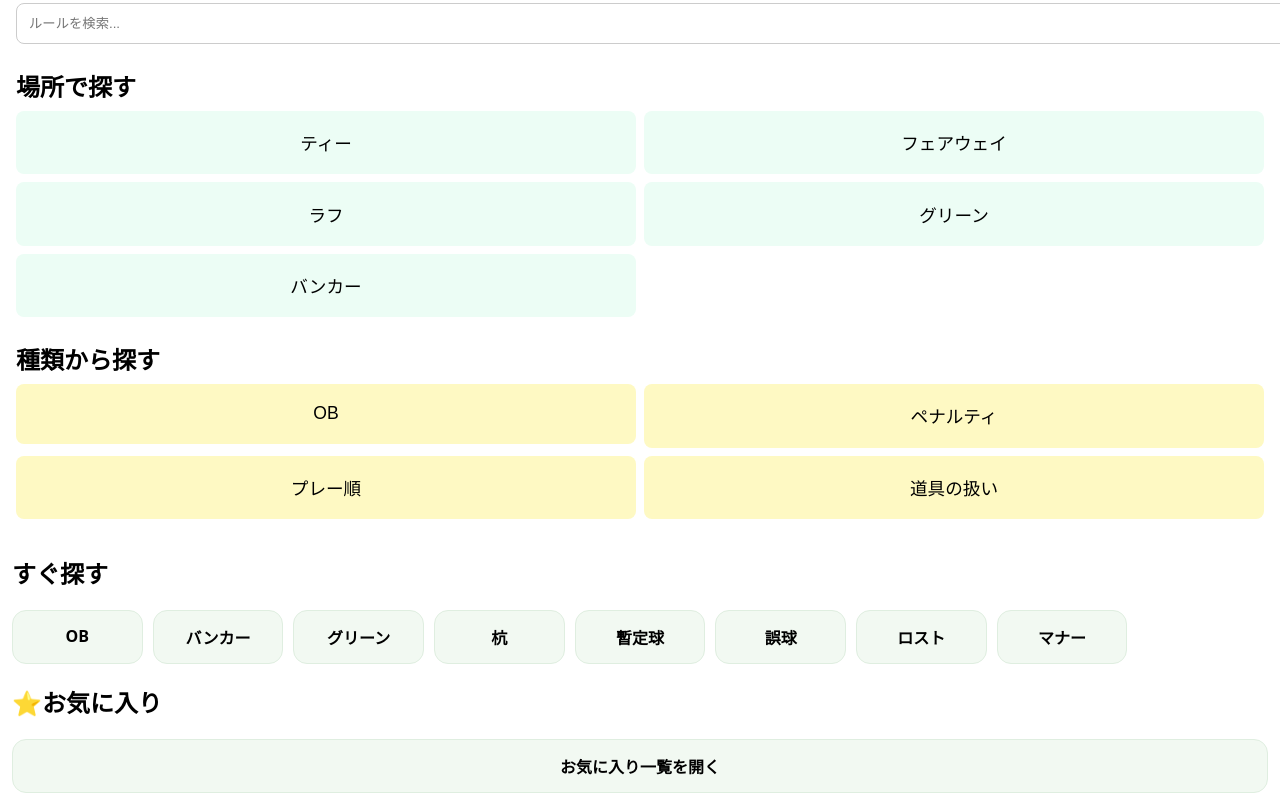
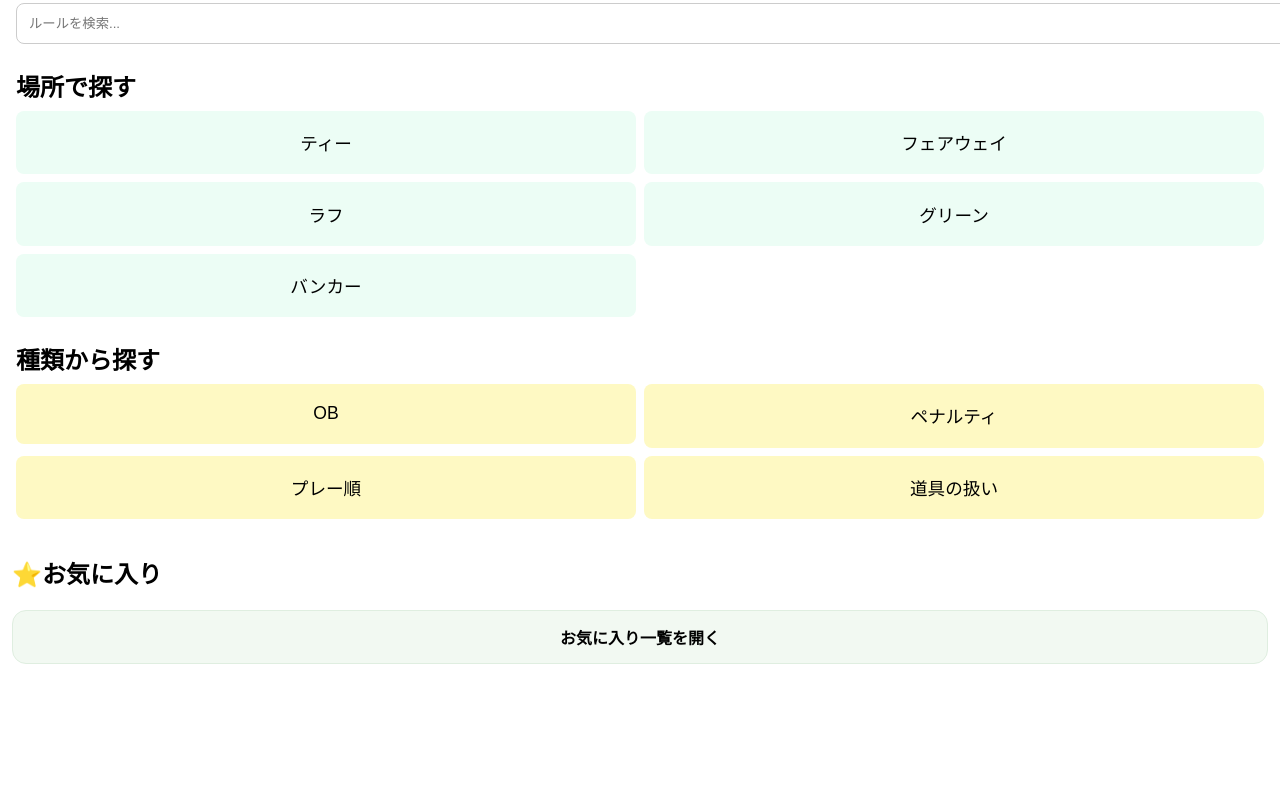
Before and after one commit to uta7770502/golf-rules, a website: page index.html in a window 1280 px wide. Shown: the part 444-1253 px from the top of the page. After the commit the page ends 1124 px from the top, so only its background shows below. Drawn offline with nearby package versions, Linux system fonts and the light colour scheme.

Commit message:
Update index.html

```diff
--- a/index.html
+++ b/index.html
@@ -217,26 +217,6 @@ document.querySelectorAll('.filter-section button').forEach(btn => {
 });
 </script>
 
-
-
-
-
-    <section id="quick-access" class="home-block">
-      <h2>すぐ探す</h2>
-      <div class="quick-grid">
-        <a class="quick-btn ob" href="rules.html?cat=OB">OB</a>
-        <a class="quick-btn bunker" href="rules.html?cat=バンカー">バンカー</a>
-        <a class="quick-btn green" href="rules.html?cat=グリーン">グリーン</a>
-        <a class="quick-btn stakes" href="rules.html?cat=杭">杭</a>
-        <a class="quick-btn provisional" href="rules.html?cat=暫定球">暫定球</a>
-        <a class="quick-btn wrong" href="rules.html?cat=誤球">誤球</a>
-        <a class="quick-btn lost" href="rules.html?cat=ロストボール">ロスト</a>
-        <a class="quick-btn manner" href="rules.html?cat=マナー">マナー</a>
-      </div>
-    </section>
-
-
-
     <section id="favorites-entry" class="home-block">
       <h2>⭐お気に入り</h2>
       <p><a class="quick-btn fav" href="favorites.html">お気に入り一覧を開く</a></p>
```
